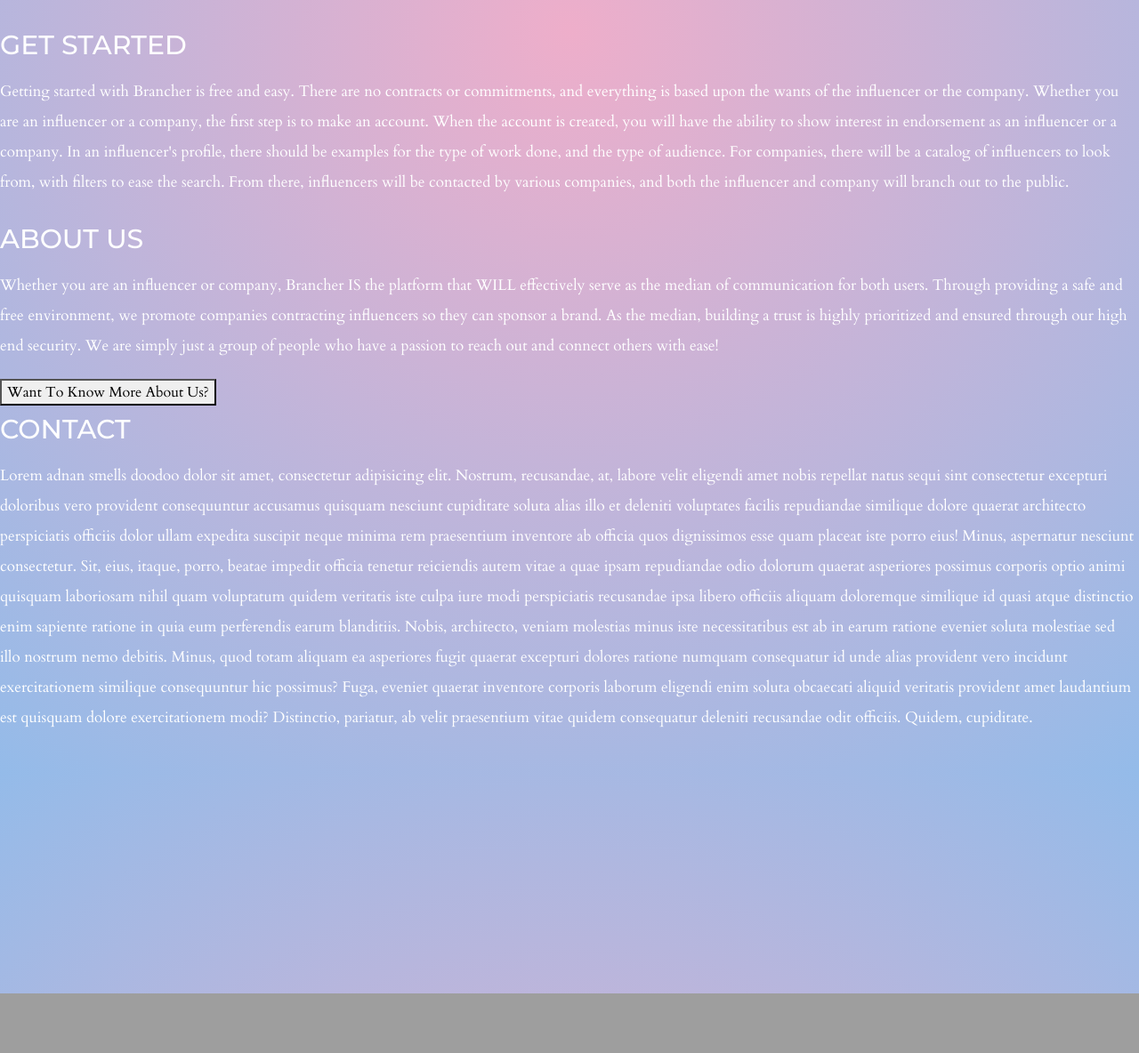
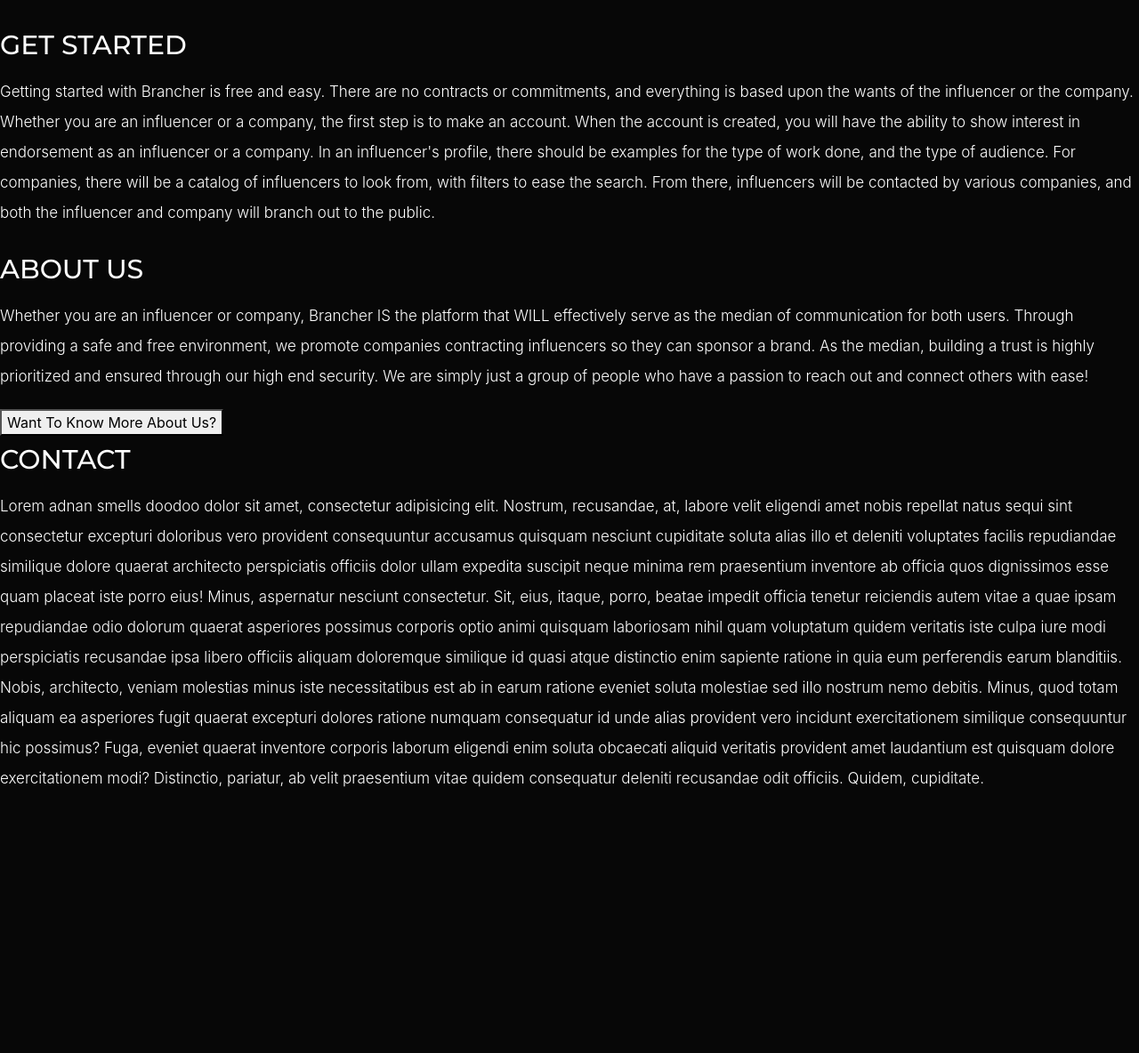
Before and after one commit to Rushilwiz/brancher, a PHP site: page / in a window 1280 px wide. Shown: the part 800-1984 px from the top of the page at 89% size. Before the commit the page ends 1917 px from the top, so only its background shows below. Run offline with PHP 8.4, Linux system fonts and the light colour scheme.

Commit message:
color for home page change

```diff
--- a/css/styles.css
+++ b/css/styles.css
@@ -117,8 +117,8 @@ body {
   //color: #8f8f8f;
   //background: white;
   color: white;
-  background-image: radial-gradient(circle, rgba(238,174,202,1) 0%, rgba(148,187,233,1) 100%);
-  font-family: "Cardo", serif;
+  background-image: radial-gradient(circle, #070707 0%, #070707 100%);
+  font-family: "Roboto Slab", -apple-system, BlinkMacSystemFont, "Segoe UI", Roboto, "Helvetica Neue", Arial, sans-serif, "Apple Color Emoji", "Segoe UI Emoji", "Segoe UI Symbol", "Noto Color Emoji";
   font-weight: 300;
   -webkit-font-smoothing: antialiased; }
 
@@ -129,7 +129,8 @@ h1 {
   font-size: 30px;
   line-height: 1.8;
   text-transform: uppercase;
-  font-family: "Montserrat", sans-serif; }
+  font-family: "Montserrat", -apple-system, BlinkMacSystemFont, "Segoe UI", Roboto, "Helvetica Neue", Arial, sans-serif, "Apple Color Emoji", "Segoe UI Emoji", "Segoe UI Symbol", "Noto Color Emoji";
+}
 
 p {
   margin-bottom: 20px;
```
